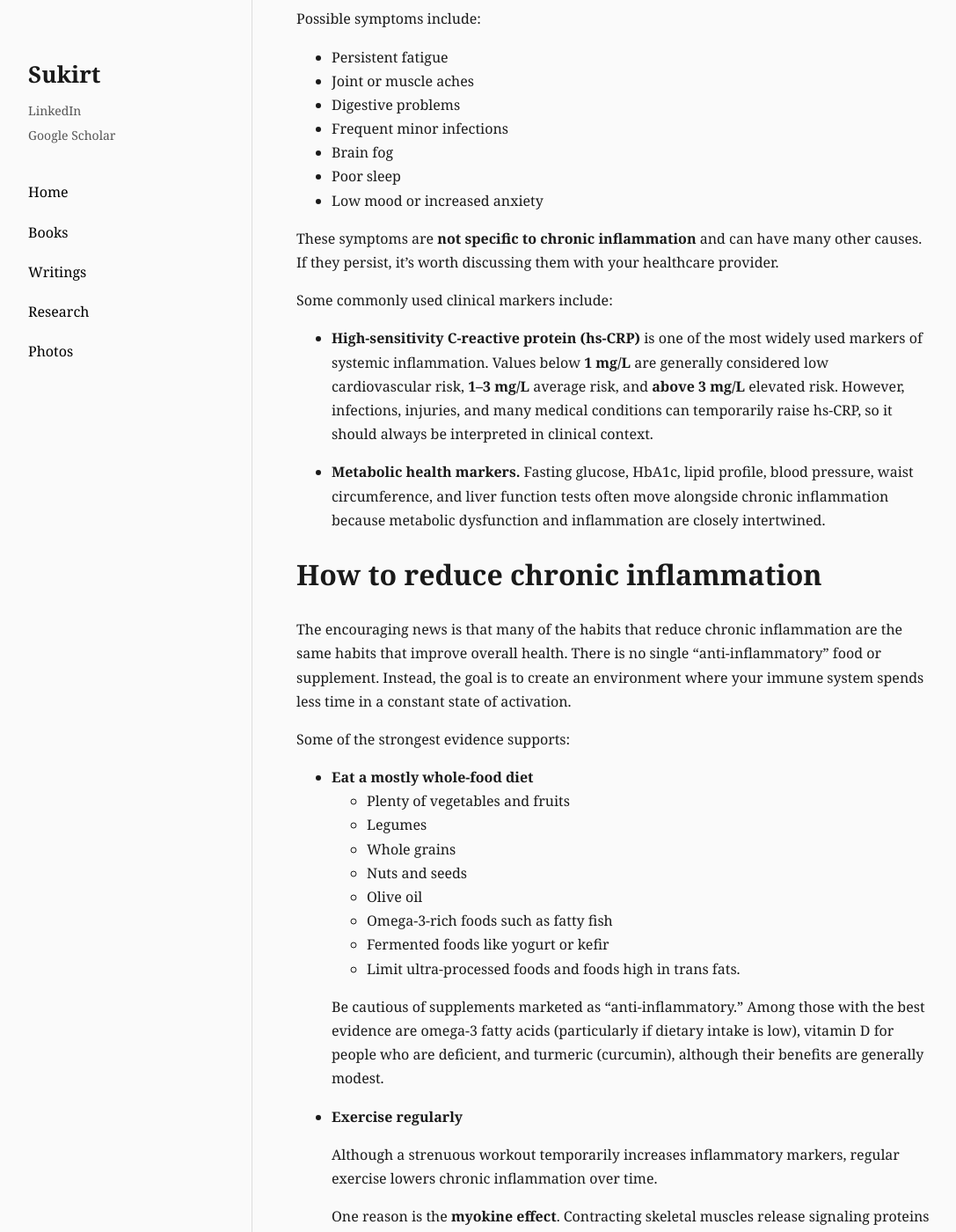
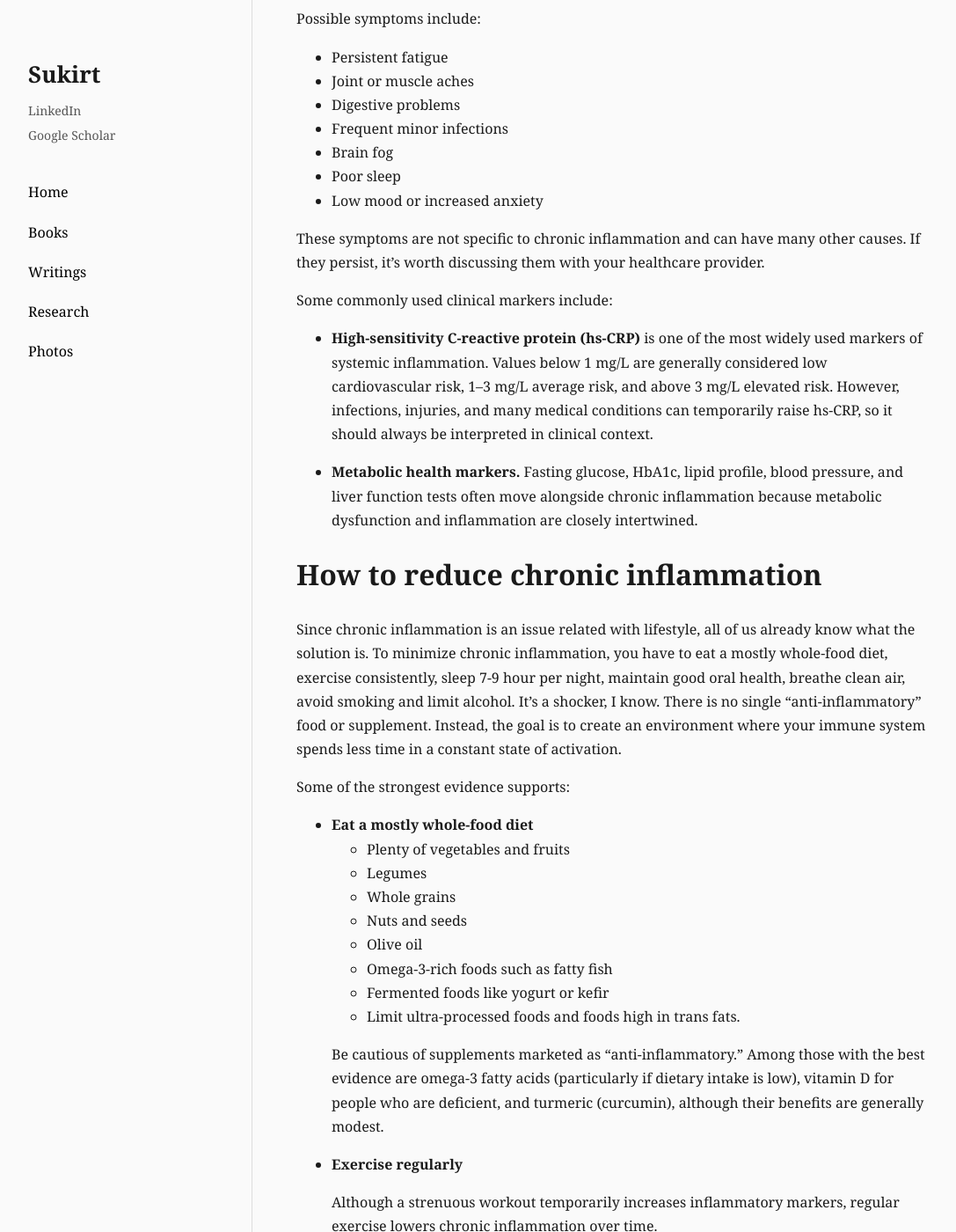
Before and after one commit to sukirtthakur/sukirtthakur.github.io, a Jekyll site: the page built from _writings/2026-08-02-what-is-inflammation.md, in a window 1280 px wide and 1400 px high, scrolled down 2849 px. Shown: the whole window at 88% size, without its empty margins (83-1170 px from the left). Built offline with Jekyll 4.4.1, drawn with Linux system fonts in a browser that asks for light colours; some of the changed text lies outside the part shown.

Commit message:
Update 2026-08-02-what-is-inflammation.md

```diff
--- a/_writings/2026-08-02-what-is-inflammation.md
+++ b/_writings/2026-08-02-what-is-inflammation.md
@@ -73,17 +73,17 @@ Possible symptoms include:
 - Poor sleep
 - Low mood or increased anxiety
 
-These symptoms are **not specific to chronic inflammation** and can have many other causes. If they persist, it's worth discussing them with your healthcare provider.
+These symptoms are not specific to chronic inflammation and can have many other causes. If they persist, it's worth discussing them with your healthcare provider.
 
 Some commonly used clinical markers include:
 
-- **High-sensitivity C-reactive protein (hs-CRP)** is one of the most widely used markers of systemic inflammation. Values below **1 mg/L** are generally considered low cardiovascular risk, **1–3 mg/L** average risk, and **above 3 mg/L** elevated risk. However, infections, injuries, and many medical conditions can temporarily raise hs-CRP, so it should always be interpreted in clinical context.
+- **High-sensitivity C-reactive protein (hs-CRP)** is one of the most widely used markers of systemic inflammation. Values below 1 mg/L are generally considered low cardiovascular risk, 1–3 mg/L average risk, and above 3 mg/L elevated risk. However, infections, injuries, and many medical conditions can temporarily raise hs-CRP, so it should always be interpreted in clinical context.
 
-- **Metabolic health markers.** Fasting glucose, HbA1c, lipid profile, blood pressure, waist circumference, and liver function tests often move alongside chronic inflammation because metabolic dysfunction and inflammation are closely intertwined.
+- **Metabolic health markers.** Fasting glucose, HbA1c, lipid profile, blood pressure, and liver function tests often move alongside chronic inflammation because metabolic dysfunction and inflammation are closely intertwined.
 
 # How to reduce chronic inflammation
 
-The encouraging news is that many of the habits that reduce chronic inflammation are the same habits that improve overall health. There is no single "anti-inflammatory" food or supplement. Instead, the goal is to create an environment where your immune system spends less time in a constant state of activation.
+Since chronic inflammation is an issue related with lifestyle, all of us already know what the solution is. To minimize chronic inflammation, you have to eat a mostly whole-food diet, exercise consistently, sleep 7-9 hour per night, maintain good oral health, breathe clean air, avoid smoking and limit alcohol. It's a shocker, I know. There is no single "anti-inflammatory" food or supplement. Instead, the goal is to create an environment where your immune system spends less time in a constant state of activation.
 
 Some of the strongest evidence supports:
 
```
Also changed, not shown: other parts of _writings/2026-08-02-what-is-inflammation.md (+1 -1 lines).
